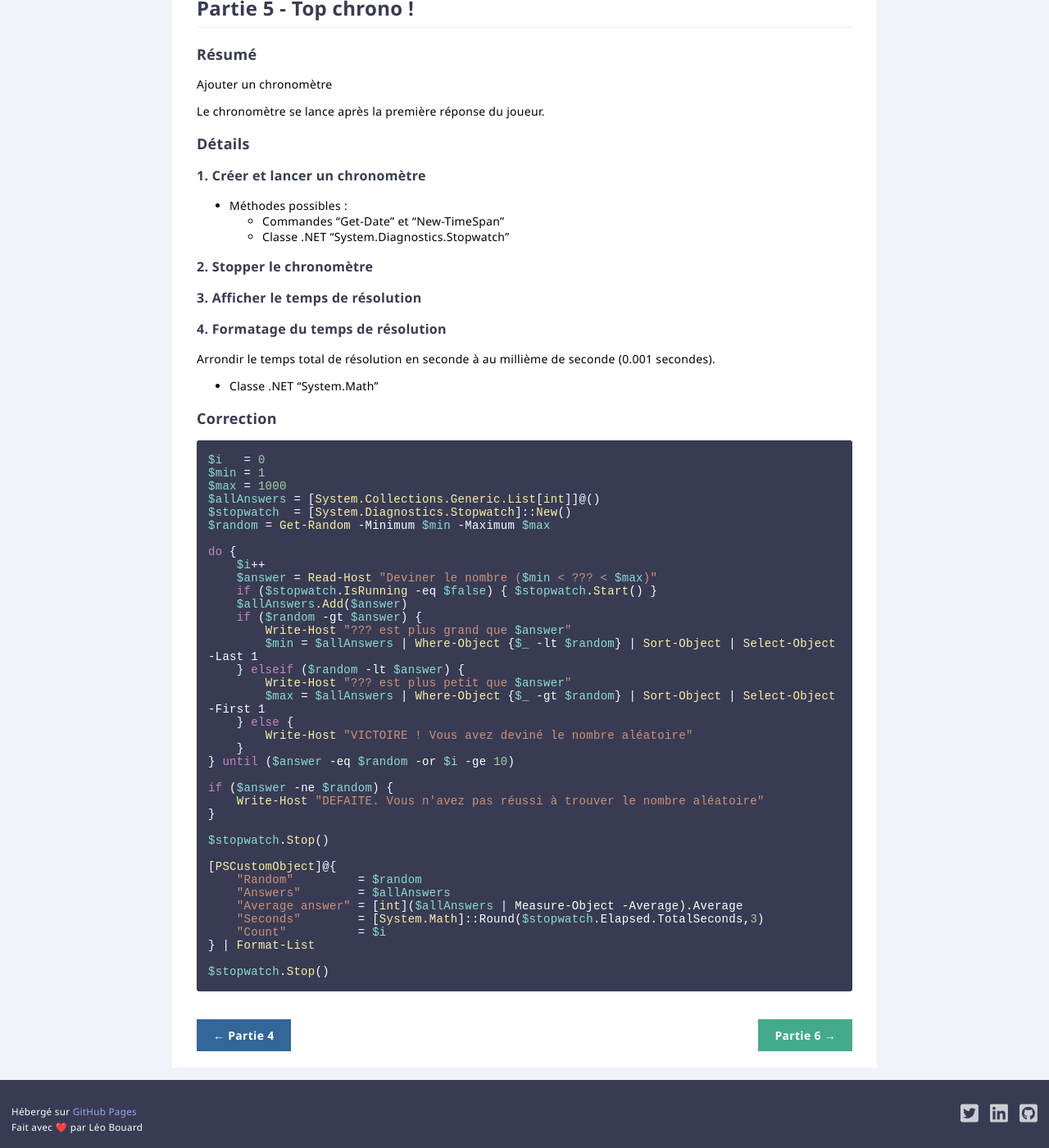
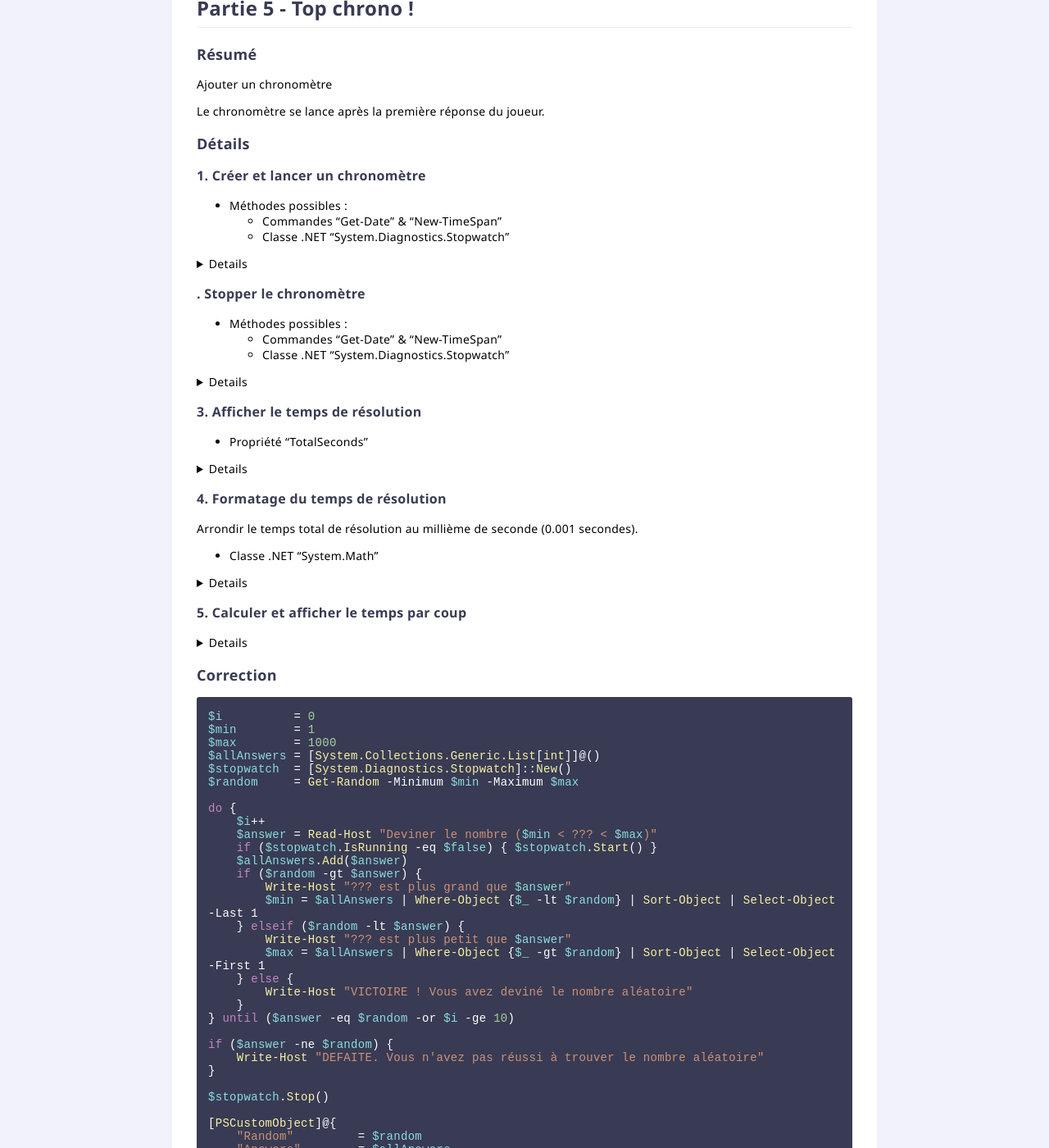
Before and after one commit to leobouard/leobouard.github.io, a Jekyll site: the page built from _posts/2022-10-26-cours-pratique-posh-5.md, in a window 1280 px wide and 1400 px high, scrolled down 366 px. Shown: the whole window at 82% size. Built offline with Jekyll 4.4.1, drawn with Linux system fonts in a browser that asks for light colours; some of the changed text lies outside the part shown.

Commit message:
Update 2022-10-26-cours-pratique-posh-5.md

````diff
--- a/_posts/2022-10-26-cours-pratique-posh-5.md
+++ b/_posts/2022-10-26-cours-pratique-posh-5.md
@@ -16,29 +16,81 @@
 ### 1. Créer et lancer un chronomètre
 
 - Méthodes possibles :
-  - Commandes "Get-Date" et "New-TimeSpan"
+  - Commandes "Get-Date" & "New-TimeSpan"
   - Classe .NET "System.Diagnostics.Stopwatch"
 
-### 2. Stopper le chronomètre
+<details>
+  <pre><code>
+    # Pour "Get-Date" & "New-TimeSpan"
+    if (!$startTime) { $startTime = Get-Date }
+
+    # Pour "System.Diagnostics.Stopwatch"
+    $stopwatch  = [System.Diagnostics.Stopwatch]::New()
+    if ($stopwatch.IsRunning -eq $false) { $stopwatch.Start() }
+  </code></pre>
+</details>
+
+### . Stopper le chronomètre
+
+- Méthodes possibles :
+  - Commandes "Get-Date" & "New-TimeSpan"
+  - Classe .NET "System.Diagnostics.Stopwatch"
+
+<details>
+  <pre><code>
+    # Pour "Get-Date" & "New-TimeSpan"
+    $stopwatch = New-TimeSpan -Start $startTime -End (Get-Date)
+
+    # Pour "System.Diagnostics.Stopwatch"
+    $stopwatch.Stop()
+  </code></pre>
+</details>
 
 ### 3. Afficher le temps de résolution
 
+- Propriété "TotalSeconds"
+
+<details>
+  <pre><code>
+    # Pour "Get-Date" & "New-TimeSpan"
+    $stopwatch.TotalSeconds
+
+    # Pour "System.Diagnostics.Stopwatch"
+    $stopwatch.Elapsed.TotalSeconds
+  </code></pre>
+</details>
+
 ### 4. Formatage du temps de résolution
 
-Arrondir le temps total de résolution en seconde à au millième de seconde (0.001 secondes).
+Arrondir le temps total de résolution au millième de seconde (0.001 secondes).
 
 - Classe .NET "System.Math"
+
+<details>
+  <pre><code>
+    [System.Math]::Round($stopwatch.Elapsed.TotalSeconds,3)
+  </code></pre>
+</details>
+
+### 5. Calculer et afficher le temps par coup
+
+<details>
+  <pre><code>
+    $stopwatch.Elapsed.TotalSeconds / $i
+  </code></pre>
+</details>
+
 
 ## Correction
 
 ```powershell
 
-$i   = 0
-$min = 1
-$max = 1000
+$i          = 0
+$min        = 1
+$max        = 1000
 $allAnswers = [System.Collections.Generic.List[int]]@()
 $stopwatch  = [System.Diagnostics.Stopwatch]::New()
-$random = Get-Random -Minimum $min -Maximum $max
+$random     = Get-Random -Minimum $min -Maximum $max
 
 do {
     $i++
@@ -68,9 +120,8 @@
     "Average answer" = [int]($allAnswers | Measure-Object -Average).Average
     "Seconds"        = [System.Math]::Round($stopwatch.Elapsed.TotalSeconds,3)
     "Count"          = $i
+    "Sec per try"    = [System.Math]::Round(($stopwatch.Elapsed.TotalSeconds / $i),3)
 } | Format-List
-
-$stopwatch.Stop()
 
 ```
 
````
